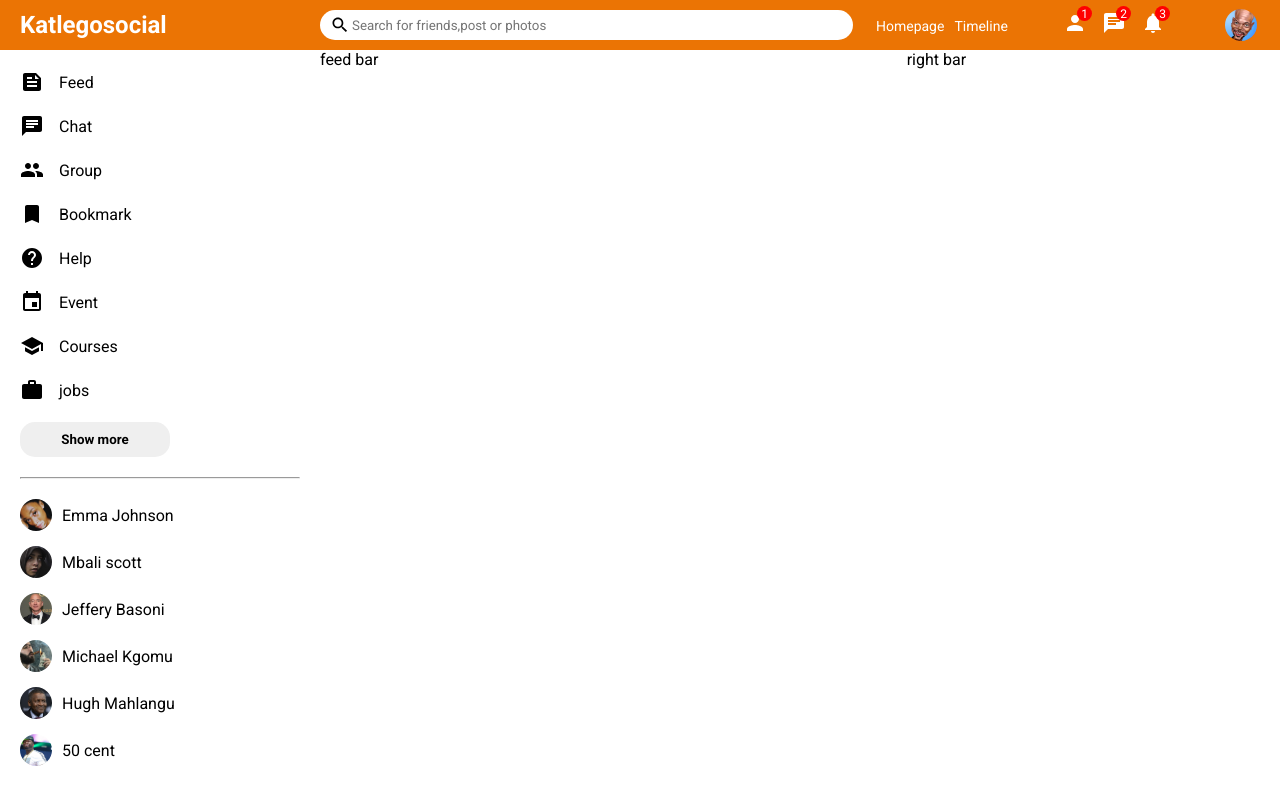
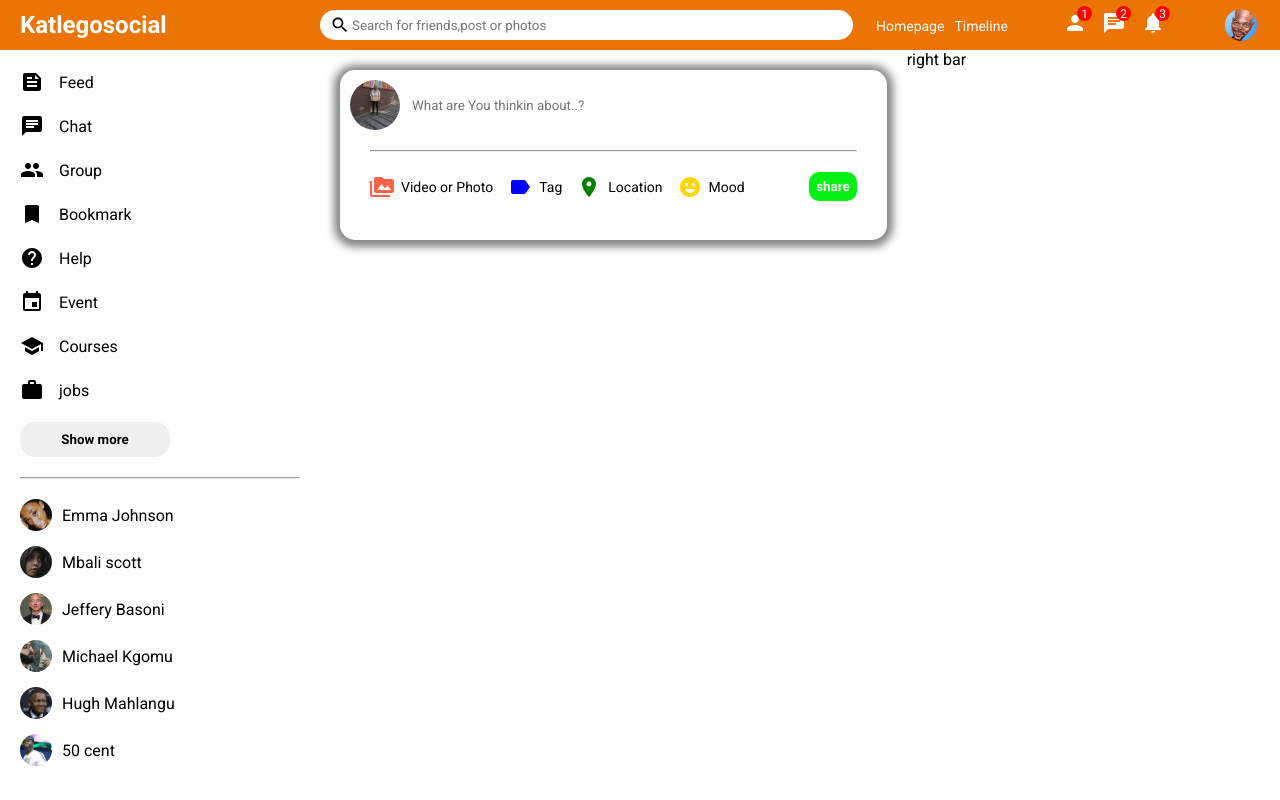
Before and after one commit to Mightykatz/Plugem, a React (Create React App) app in the folder react-social/: page / in a window 1280 px wide. Built offline with nearby package versions, Linux system fonts and the light colour scheme.

Commit message:
Share component fron end

```diff
--- a/react-social/src/components/feedbar/Feedbar.jsx
+++ b/react-social/src/components/feedbar/Feedbar.jsx
@@ -1,9 +1,12 @@
+import Share from "../share/Share"
 import "./feedbar.css"
 
 export default function Feedbar(){
     return(
         <div className="feedbar">
-            feed bar
+            <div className="feedWrapper">
+                <Share/>
+            </div>
         </div>
     )
 }
--- a/react-social/src/components/feedbar/feedbar.css
+++ b/react-social/src/components/feedbar/feedbar.css
@@ -1,3 +1,6 @@
 .feedbar{
     flex: 5.5;
 }
+.feedWrapper{
+    padding: 20px;
+}
--- /dev/null
+++ b/react-social/src/components/share/Share.jsx
@@ -0,0 +1,39 @@
+import "./share.css"
+import {PermMedia,Label, Room, EmojiEmotions} from "@mui/icons-material"
+
+export default function Share(){
+    return(
+        <div className="share">
+            <div className="shareWrapper">
+                <div className="shareTop">
+                    <img src="/assets/person/10.jpeg" alt="" className="shareProfileImg" />
+                    <input
+                    placeholder="What are You thinkin about..?"
+                    className="shareInput" />
+                </div>
+                <hr className="shareHr"/>
+                <div className="shareBottom">
+                    <div className="shareOptions">
+                        <div className="shareOption">
+                            <PermMedia htmlColor="tomato" className="shareIcon"/>
+                            <span className="shareOptionText">Video or Photo</span>
+                        </div>
+                        <div className="shareOption">
+                            <Label htmlColor="blue" className="shareIcon"/>
+                            <span className="shareOptionText">Tag</span>
+                        </div>
+                        <div className="shareOption">
+                            <Room htmlColor="green" className="shareIcon"/>
+                            <span className="shareOptionText">Location</span>
+                        </div>
+                        <div className="shareOption">
+                            <EmojiEmotions htmlColor="gold" className="shareIcon"/>
+                            <span className="shareOptionText">Mood</span>
+                        </div>
+                    </div>
+                    <button className="shareButton">share</button>
+                </div>
+            </div>
+        </div>
+    )
+}
--- /dev/null
+++ b/react-social/src/components/share/share.css
@@ -0,0 +1,75 @@
+.share{
+    width: 100%;
+    height: 170px;
+    border-radius: 15px;
+    -webkit-box-shadow: 0px 1px 9px 6px rgba(0,0,0,0.49);
+    box-shadow: 0px 1px 9px 6px rgba(0,0,0,0.49);
+}
+.shareWrapper{
+    padding: 10px;
+}
+
+.shareTop{
+    display: flex;
+    align-items: center;
+}
+.shareProfileImg{
+    width: 50px;
+    height: 50px;
+    border-radius: 50%;
+    object-fit: cover;
+    margin-right: 10px;
+}
+
+.shareInput{
+    border: none;
+    width: 80%;
+}
+.shareInput:focus{
+    outline: none;
+}
+.shareHr{
+    margin: 20px;
+}
+
+.shareBottom{
+    display: flex;
+    align-items: center;
+    justify-content: space-between;
+}
+
+.shareBottom{
+    display: flex;
+    margin-left: 20px;
+}
+
+.shareOptions{
+    display: flex;
+}
+
+.shareOption{
+    display: flex;
+    align-items: center;
+    margin-right: 15px;
+    cursor: pointer;
+}
+
+.shareIcon{
+    margin-right: 7px;
+}
+
+.shareOptionText{
+    font-size: 14px;
+    font-weight: 500;
+}
+
+.shareButton{
+    border: none;
+    padding: 7px;
+    border-radius: 10px;
+    background-color: rgb(6, 240, 22);
+    font-weight: 600;
+    margin-right: 20px;
+    cursor: pointer;
+    color: white;
+}
```
Also changed, not shown: 2 other files (tests, documents, lock files or other folders).
